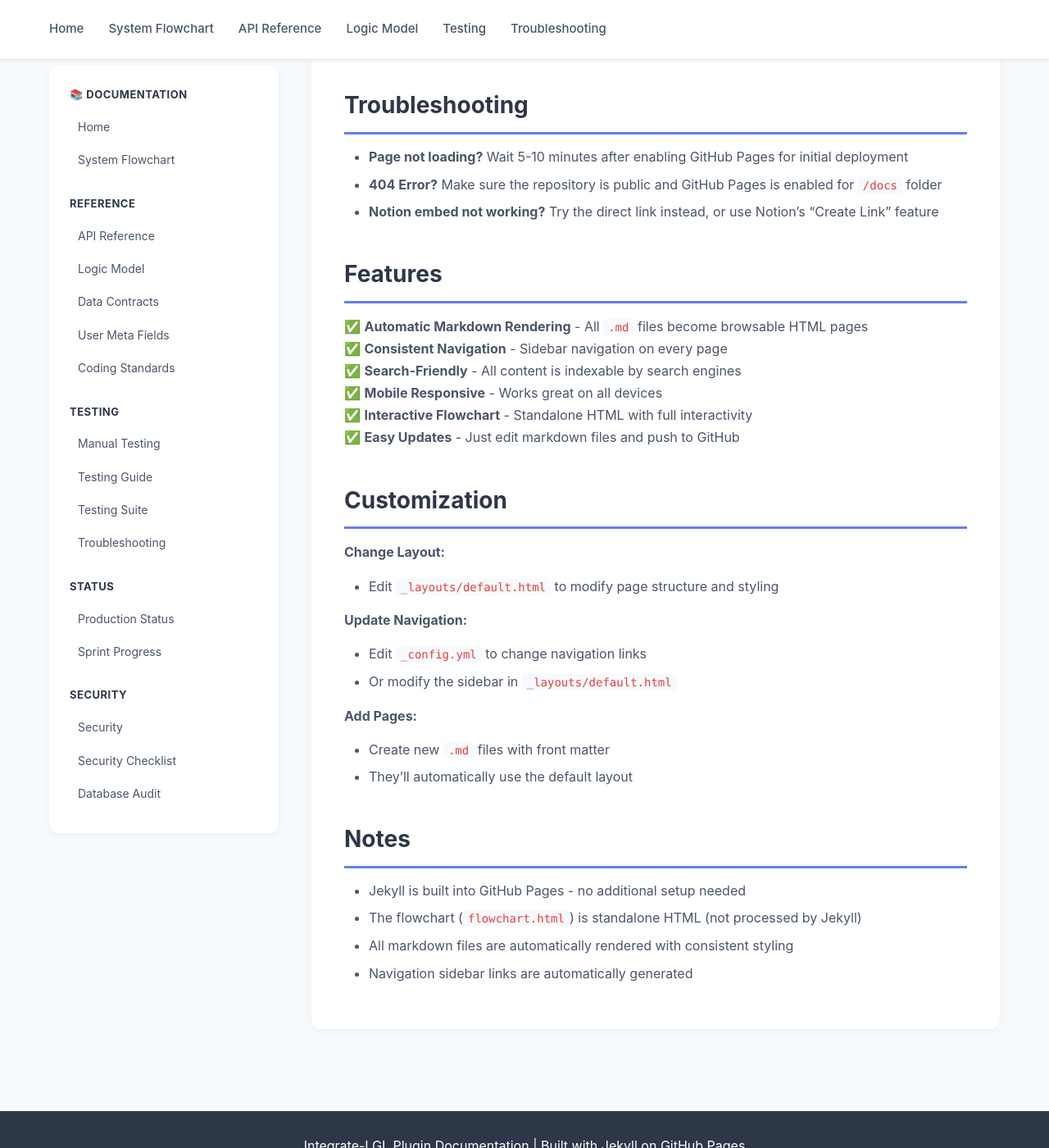
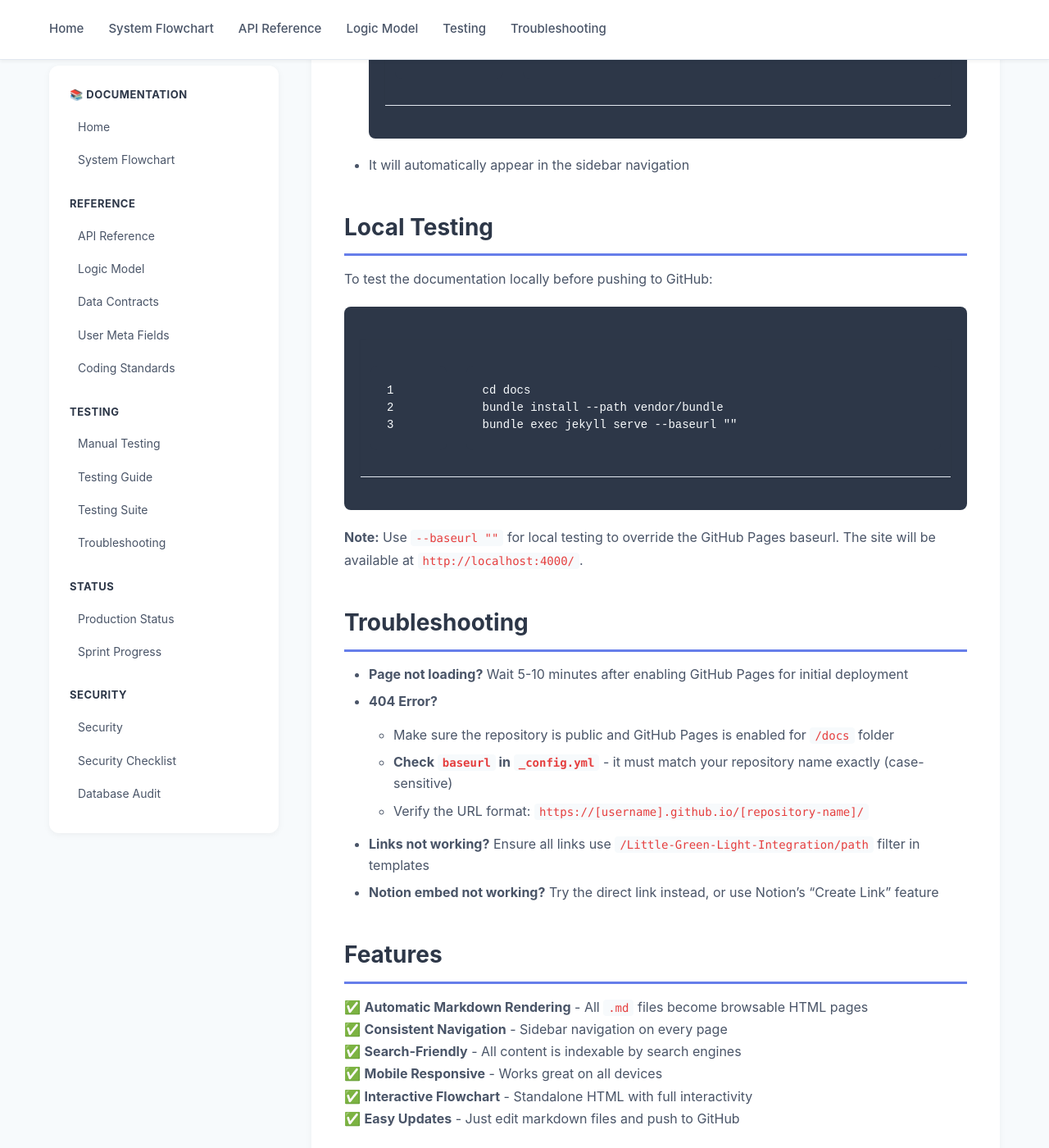
Before and after one commit to askinne2/Little-Green-Light-Integration, a Jekyll site: the page built from docs/GITHUB-PAGES-SETUP.md, in a window 1280 px wide and 1400 px high, scrolled down 3775 px. Shown: the whole window at 82% size. Built offline with Jekyll 4.4.1, drawn with Linux system fonts in a browser that asks for light colours; our own code applies the rules of GitHub Pages for plain Markdown files; some of the changed text lies outside the part shown.

Commit message:
updated site config

````diff
--- a/docs/GITHUB-PAGES-SETUP.md
+++ b/docs/GITHUB-PAGES-SETUP.md
@@ -4,26 +4,31 @@ This documentation site uses **Jekyll** (built into GitHub Pages) to automatical
 
 ## Quick Setup Steps
 
-1. **Make Repository Public** (if currently private)
+1. **Configure `_config.yml`**
+   - Set `baseurl` to your repository name: `baseurl: "/Little-Green-Light-Integration"`
+   - Set `url` to your GitHub Pages URL: `url: "https://askinne2.github.io"`
+   - ⚠️ **Important:** The `baseurl` must match your repository name exactly (case-sensitive)
+
+2. **Make Repository Public** (if currently private)
    - Go to your GitHub repository settings
    - Scroll to "Danger Zone"
    - Click "Change visibility" → "Make public"
    - Confirm the change
 
-2. **Enable GitHub Pages**
+3. **Enable GitHub Pages**
    - Go to repository Settings → Pages
    - Under "Source", select "Deploy from a branch"
    - Choose branch: `main` (or your default branch)
    - Choose folder: `/docs`
    - Click "Save"
 
-3. **Wait for Build** (5-10 minutes)
+4. **Wait for Build** (5-10 minutes)
    - GitHub Pages will automatically build your Jekyll site
    - You'll see a green checkmark when it's ready
    - Access your documentation at:
    - `https://[your-username].github.io/[repository-name]/`
 
-4. **Access Your Documentation**
+5. **Access Your Documentation**
    - **Homepage:** `https://[your-username].github.io/[repository-name]/`
    - **Flowchart:** `https://[your-username].github.io/[repository-name]/flowchart.html`
    - **All markdown files** are automatically rendered as HTML pages
@@ -101,10 +106,26 @@ Integrate-LGL/
   ```
 - It will automatically appear in the sidebar navigation
 
+## Local Testing
+
+To test the documentation locally before pushing to GitHub:
+
+```bash
+cd docs
+bundle install --path vendor/bundle
+bundle exec jekyll serve --baseurl ""
+```
+
+**Note:** Use `--baseurl ""` for local testing to override the GitHub Pages baseurl. The site will be available at `http://localhost:4000/`.
+
 ## Troubleshooting
 
 - **Page not loading?** Wait 5-10 minutes after enabling GitHub Pages for initial deployment
-- **404 Error?** Make sure the repository is public and GitHub Pages is enabled for `/docs` folder
+- **404 Error?**
+  - Make sure the repository is public and GitHub Pages is enabled for `/docs` folder
+  - **Check `baseurl` in `_config.yml`** - it must match your repository name exactly (case-sensitive)
+  - Verify the URL format: `https://[username].github.io/[repository-name]/`
+- **Links not working?** Ensure all links use `{{ '/path' | relative_url }}` filter in templates
 - **Notion embed not working?** Try the direct link instead, or use Notion's "Create Link" feature
 
 ## Features
--- a/docs/_config.yml
+++ b/docs/_config.yml
@@ -2,8 +2,8 @@
 title: Integrate-LGL Documentation
 description: Complete documentation for the Little Green Light WordPress integration plugin
 author: Upstate International
-baseurl: "" # Leave empty if using /docs folder
-url: "" # Will be set automatically by GitHub Pages
+baseurl: "/Little-Green-Light-Integration" # Repository name for GitHub Pages
+url: "https://askinne2.github.io" # GitHub Pages base URL
 
 # Markdown processor
 markdown: kramdown
````
